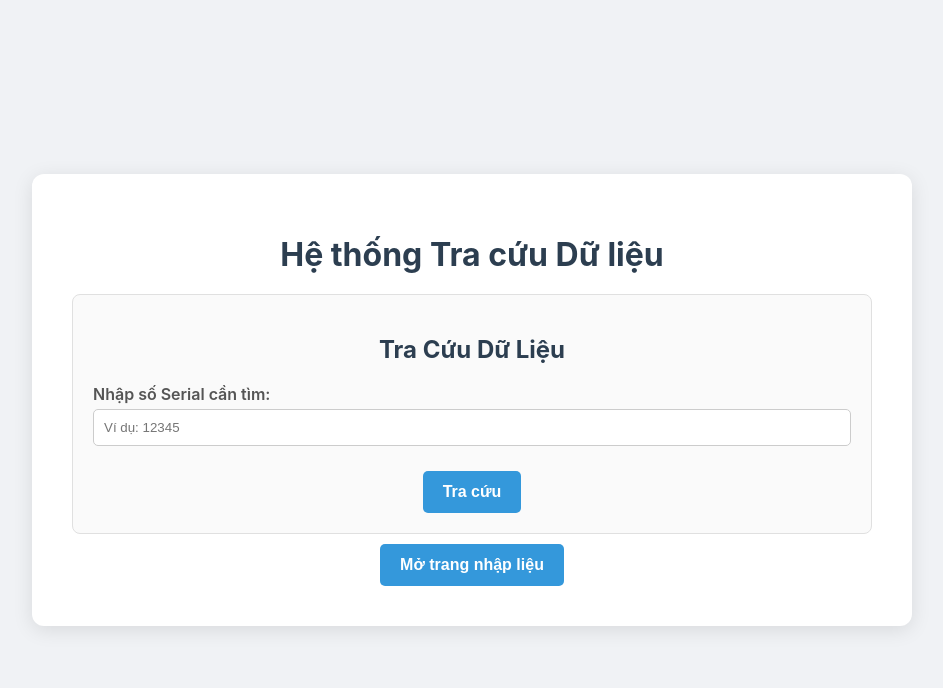
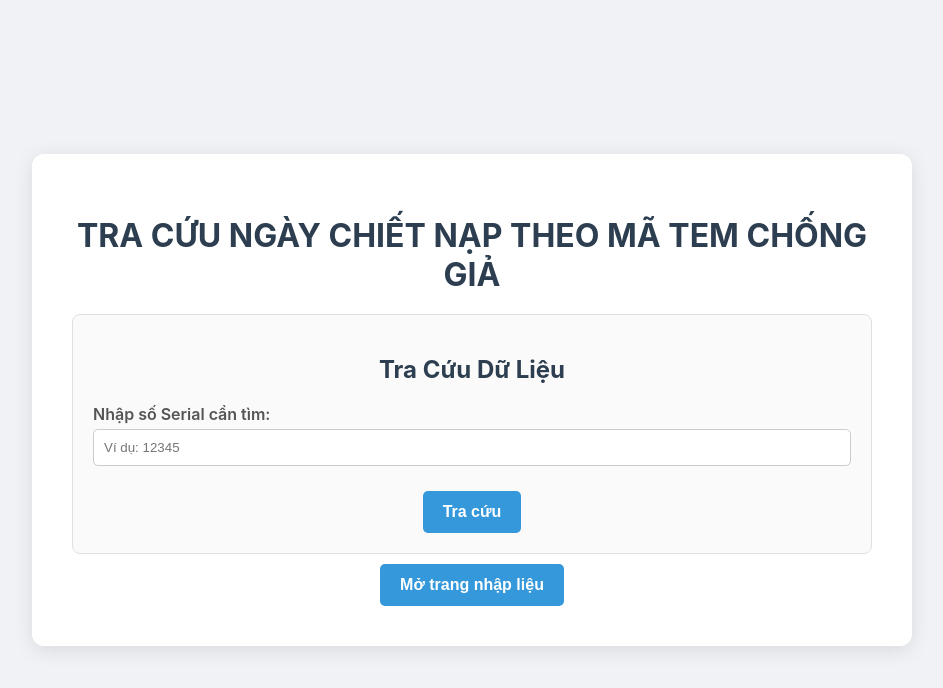
Before and after one commit to chinhnhanhmienbac/tracuudulieu, a plain HTML site: page index.html in a window 1280 px wide. Shown: the whole page, without its empty margins (168-1111 px from the left). Drawn offline with Linux system fonts and the light colour scheme.

Commit message:
Update index.html

```diff
--- a/index.html
+++ b/index.html
@@ -134,7 +134,7 @@
 <body>
 
 <div class="container">
-    <h1>Hệ thống Tra cứu Dữ liệu</h1>
+    <h1>TRA CỨU NGÀY CHIẾT NẠP THEO MÃ TEM CHỐNG GIẢ</h1>
 
     <div id="lookup-section" class="section">
         <h2>Tra Cứu Dữ Liệu</h2>
```
